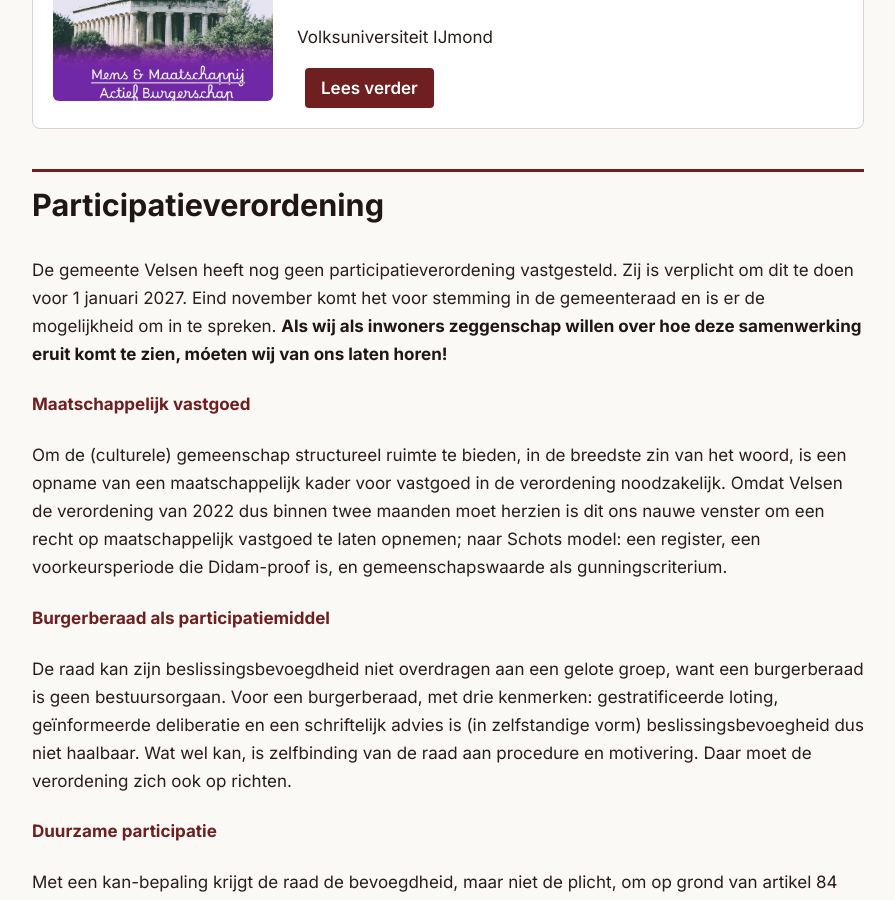
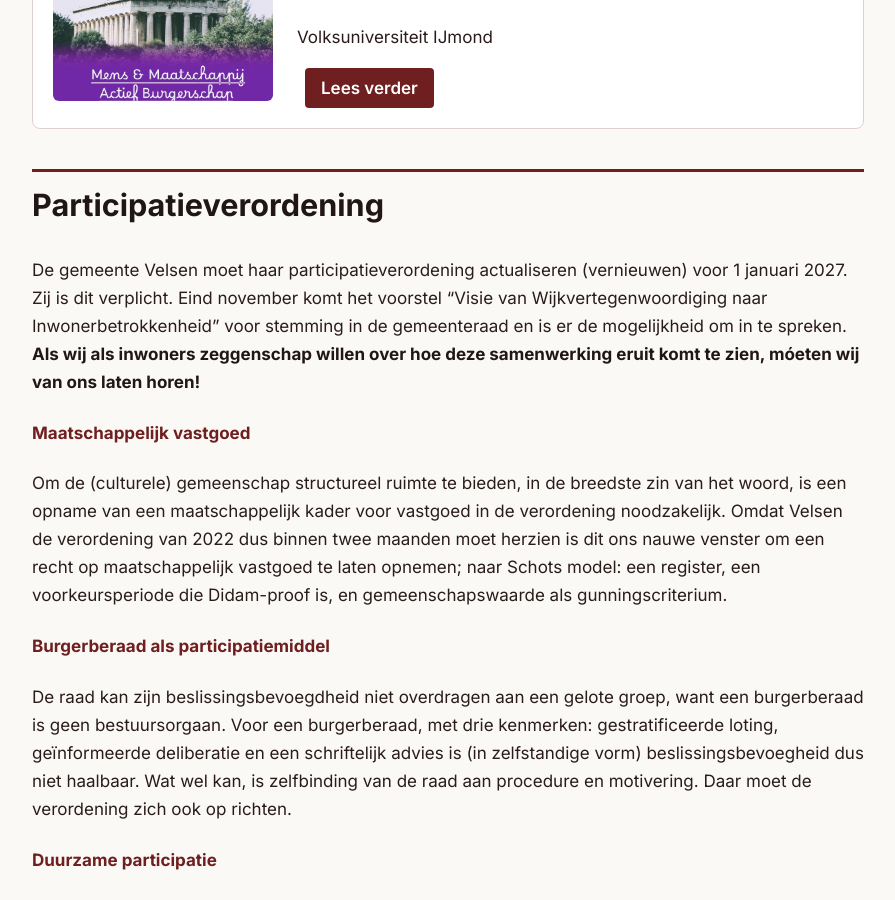
Before and after one commit to Klikblitser/Omwenteling, a Jekyll site: the page built from index.md, in a window 1280 px wide and 900 px high, scrolled down 444 px. Shown: the whole window, without its empty margins (192-1087 px from the left). Built offline with Jekyll 4.4.1, drawn with Linux system fonts in a browser that asks for light colours.

Commit message:
participatieverordening

```diff
--- a/index.md
+++ b/index.md
@@ -29,7 +29,7 @@ layout: default
 
 ## Participatieverordening
 
-De gemeente Velsen heeft nog geen participatieverordening vastgesteld. Zij is verplicht om dit te doen voor 1 januari 2027. Eind november komt het voor stemming in de gemeenteraad en is er de mogelijkheid om in te spreken. **Als wij als inwoners zeggenschap willen over hoe deze samenwerking eruit komt te zien, móeten wij van ons laten horen!**
+De gemeente Velsen moet haar participatieverordening actualiseren (vernieuwen) voor 1 januari 2027. Zij is dit verplicht. Eind november komt het voorstel "Visie van Wijkvertegenwoordiging naar Inwonerbetrokkenheid" voor stemming in de gemeenteraad en is er de mogelijkheid om in te spreken. **Als wij als inwoners zeggenschap willen over hoe deze samenwerking eruit komt te zien, móeten wij van ons laten horen!**
 
 #### Maatschappelijk vastgoed
 
```
